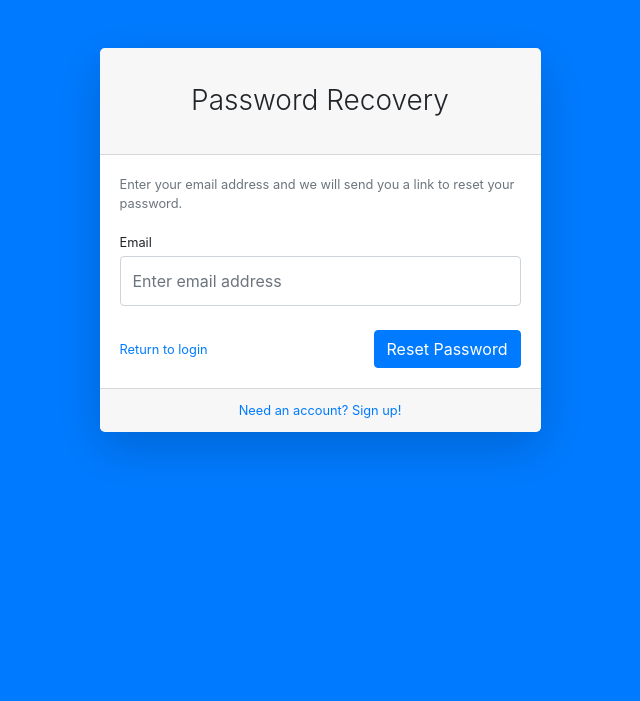
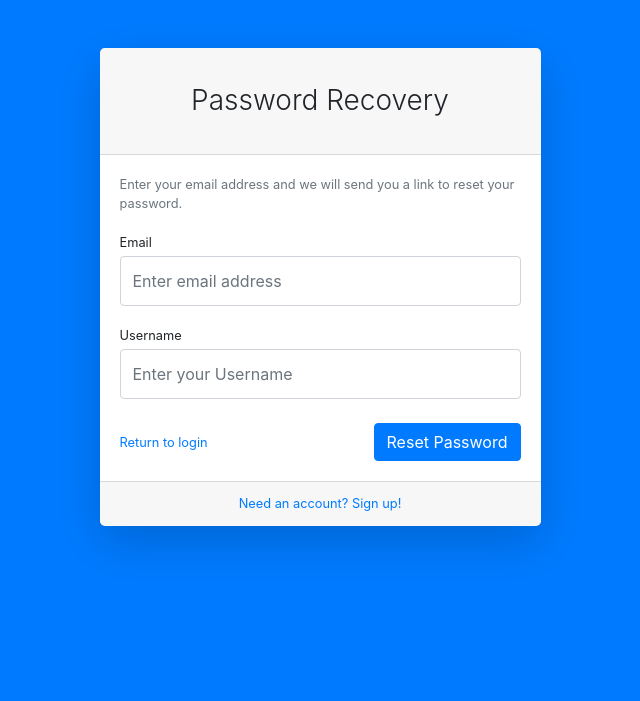
Before and after one commit to mradulovic988/startup-app, a PHP site: page /backend/public/password.php in a window 1280 px wide. Shown: the top 701 px of the page, without its empty margins (320-960 px from the left). Run offline with PHP 8.4, Linux system fonts and the light colour scheme; some libraries are stand-ins or nearby versions.

Commit message:
Password recovery created

```diff
--- a/backend/public/login.php
+++ b/backend/public/login.php
@@ -27,5 +27,4 @@
             </div>
         </div>
     </main>
-</div>
 <?php include '../src/templates/footer/auth_footer.php'; ?>
--- a/backend/public/password.php
+++ b/backend/public/password.php
@@ -1,18 +1,5 @@
-<!DOCTYPE html>
-<html lang="en">
-    <head>
-        <meta charset="utf-8" />
-        <meta http-equiv="X-UA-Compatible" content="IE=edge" />
-        <meta name="viewport" content="width=device-width, initial-scale=1, shrink-to-fit=no" />
-        <meta name="description" content="" />
-        <meta name="author" content="" />
-        <title>Page Title - SB Admin</title>
-        <link href="css/styles.css" rel="stylesheet" />
-        <script src="https://cdnjs.cloudflare.com/ajax/libs/font-awesome/5.11.2/js/all.min.js" crossorigin="anonymous"></script>
-    </head>
-    <body class="bg-primary">
-        <div id="layoutAuthentication">
-            <div id="layoutAuthentication_content">
+<?php include '../src/templates/header/auth_header.php'; ?>
+<?php include '../src/templates/auth/password-recovery/forget_password.php'; ?>
     <main>
         <div class="container">
             <div class="row justify-content-center">
@@ -21,9 +8,23 @@
                         <div class="card-header"><h3 class="text-center font-weight-light my-4">Password Recovery</h3></div>
                         <div class="card-body">
                             <div class="small mb-3 text-muted">Enter your email address and we will send you a link to reset your password.</div>
-                                        <form>
-                                            <div class="form-group"><label class="small mb-1" for="inputEmailAddress">Email</label><input class="form-control py-4" id="inputEmailAddress" type="email" aria-describedby="emailHelp" placeholder="Enter email address" /></div>
-                                            <div class="form-group d-flex align-items-center justify-content-between mt-4 mb-0"><a class="small" href="login.php">Return to login</a><a class="btn btn-primary" href="login.php">Reset Password</a></div>
+                            <form method="post" enctype="multipart/form-data">
+                                <div class="form-group">
+                                    <label class="small mb-1" for="inputEmailAddress">Email</label>
+                                    <input type="email" class="form-control py-4" id="inputEmailAddress" name="email" type="email" aria-describedby="emailHelp" placeholder="Enter email address" />
+                                </div>
+
+                                <div class="form-group">
+                                    <label class="small mb-1" for="recoveryUsername">Username</label>
+                                    <input type="text" class="form-control py-4" id="recoveryUsername" type="email" name="username" placeholder="Enter your Username" />
+                                </div>
+
+                                <div class="form-group d-flex align-items-center justify-content-between mt-4 mb-0">
+                                    <a class="small" href="login.php">Return to login</a>
+                                    <input type="submit" name="recoveryPassword" class="btn btn-primary" value="Reset Password">
+                                </div>
+                                <?php if (!empty($error)) { echo $error; } ?>
+                                <?php if (!empty($recoverySuccessMsg)) { echo $recoverySuccessMsg; } ?>
                             </form>
                         </div>
                         <div class="card-footer text-center">
@@ -34,24 +35,4 @@
             </div>
         </div>
     </main>
-            </div>
-            <div id="layoutAuthentication_footer">
-                <footer class="py-4 bg-light mt-auto">
-                    <div class="container-fluid">
-                        <div class="d-flex align-items-center justify-content-between small">
-                            <div class="text-muted">Copyright &copy; Your Website 2019</div>
-                            <div>
-                                <a href="#">Privacy Policy</a>
-                                &middot;
-                                <a href="#">Terms &amp; Conditions</a>
-                            </div>
-                        </div>
-                    </div>
-                </footer>
-            </div>
-        </div>
-        <script src="https://code.jquery.com/jquery-3.4.1.min.js" crossorigin="anonymous"></script>
-        <script src="https://stackpath.bootstrapcdn.com/bootstrap/4.3.1/js/bootstrap.bundle.min.js" crossorigin="anonymous"></script>
-        <script src="js/scripts.js"></script>
-    </body>
-</html>
+<?php include '../src/templates/footer/auth_footer.php'; ?>
--- /dev/null
+++ b/backend/src/templates/auth/password-recovery/forget_password.php
@@ -0,0 +1,42 @@
+<?php
+if (isset($_POST['recoveryPassword'])) {
+
+    // Declaring variables
+    $username   = $_POST['username'];
+    $email      = $_POST['email'];
+
+    $passwordRecovery = $connection->prepare("SELECT * FROM users WHERE username = ?");
+    $passwordRecovery->bind_param("s", $username);
+    $passwordRecovery->execute();
+
+    $result = $passwordRecovery->get_result();
+
+    while ($row = $result->fetch_assoc()) {
+        $db_username    = $row['username'];
+        $db_password    = $row['password'];
+        $db_email       = $row['email'];
+    }
+
+    $passwordRecovery->close();
+
+    if ($username !== $db_username && $email !== $db_email) {
+        $error = '<p class="text-danger mt-2"><em>We can\'t find account with those credentials. Please try again.</em></p>';
+    } elseif ($username === $db_username && $email === $db_email) {
+
+        $recovery = $function->password_generate(15).'\n';
+        echo $recovery; // After setup email cliend - remove this
+
+        $recoverySuccessMsg = '<p class="text-info mt-2"><em>Your password is succesfully changed. Please check your email and follow the instruction.</em></p>';
+
+        mail("$email", "Password Recovery", "Your password is: $recovery", "Password Recovery");
+
+        $recPassword = md5($recovery);
+
+        $updatePassword = $connection->prepare("UPDATE users SET password = ? WHERE username = ?");
+        $updatePassword->bind_param("ss", $recPassword, $username);
+        $updatePassword->execute();
+        $updatePassword->close();
+    } else {
+        $error = '<p class="text-danger mt-2"><em>We can\'t find account with those credentials. Please try again.</em></p>';
+    }
+}
--- a/backend/src/templates/footer/auth_footer.php
+++ b/backend/src/templates/footer/auth_footer.php
@@ -1,3 +1,4 @@
+</div>
 <div id="layoutAuthentication_footer">
     <footer class="py-4 bg-light mt-auto">
         <div class="container-fluid">
--- a/backend/src/templates/template-parts/setting-page/security-information.php
+++ b/backend/src/templates/template-parts/setting-page/security-information.php
@@ -51,7 +51,7 @@ if (isset($_POST['editSecurity'])) {
 <script>
     function copyToClipboard() {
         let copyPassword = document.getElementById("copyPassword");
-        let msg = '<p class="text-info"><em><small>Password is copied. You can update your password.</small></em></p>';
+        let msg = '<p class="text-info m-2"><em><small>Password is copied. You can update your password.</small></em></p>';
 
         copyPassword.select();
         copyPassword.setSelectionRange(0, 99999);
```
Also changed, not shown: backend/public/register.php (+6 -38 lines), changelog.txt. Lines whose indentation alone changed are shown as unchanged.
